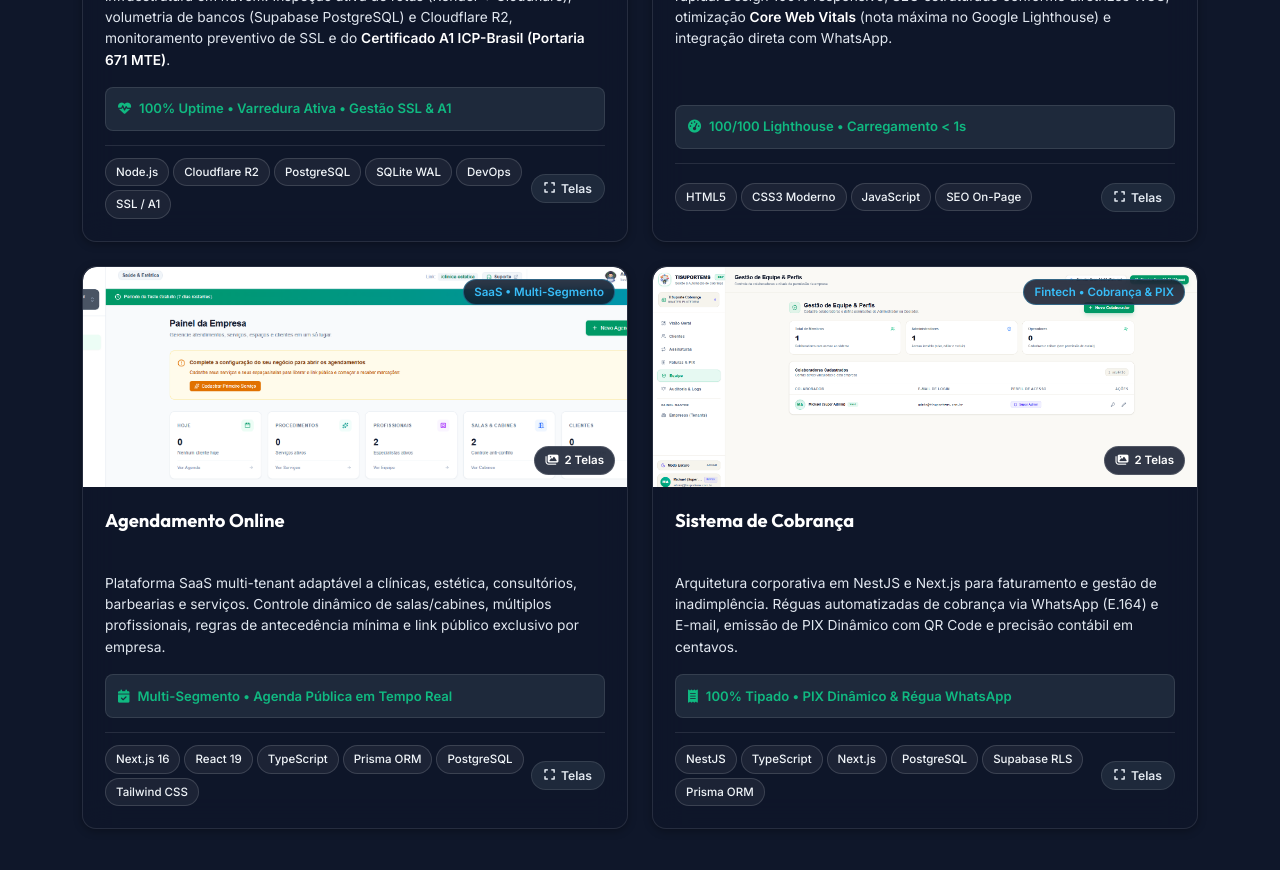
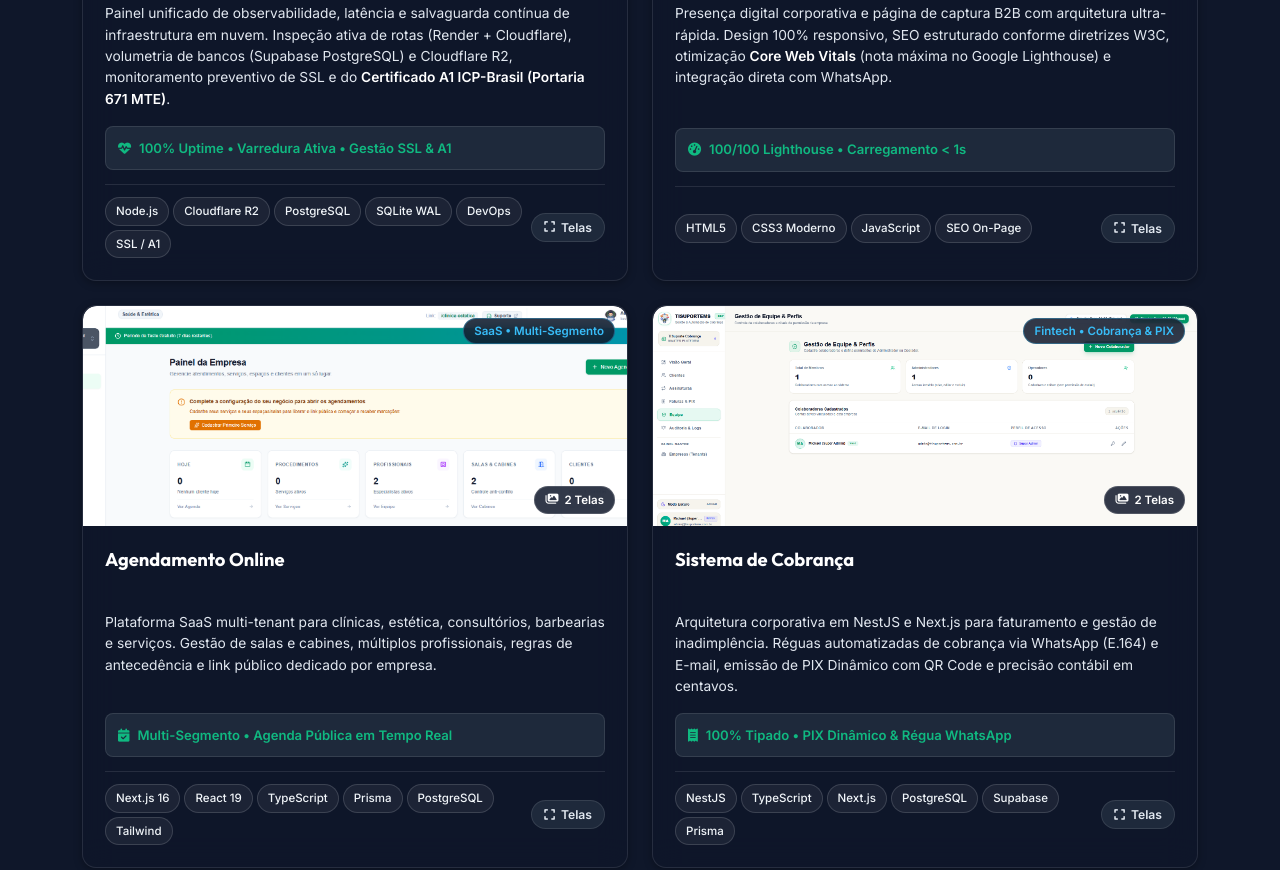
Before and after one commit to mickael-soares/meu-portfolio, a plain HTML site: page index.html in a window 1280 px wide. Shown: the part 3947-4817 px from the top of the page. Drawn offline with nearby package versions, Linux system fonts and the light colour scheme.

Commit message:
feat: align card metrics and add frontend stack to pontosmart

```diff
--- a/css/styles.css
+++ b/css/styles.css
@@ -994,6 +994,7 @@ a {
   line-height: 1.55;
   color: var(--text-muted);
   margin-bottom: 16px;
+  min-height: 72px;
   flex-grow: 1;
 }
 
@@ -1019,7 +1020,7 @@ a {
   justify-content: flex-start;
   border-top: 1px solid var(--border-color);
   padding-top: 12px;
-  min-height: 56px;
+  min-height: 72px;
 }
 
 /* ==========================================================================
--- a/index.html
+++ b/index.html
@@ -351,18 +351,20 @@
             <div class="project-content">
               <h3 class="project-title">PontoSmart - Ponto Eletrônico &amp; IA Facial</h3>
               <p class="project-description">
-                SaaS completo REP-P em conformidade com a <strong>Portaria 671 MTE / LGPD</strong>. Biometria facial no navegador via <strong>TensorFlow/Face-API</strong>, cerca geográfica GPS, PWA Offline-First (IndexedDB), arquitetura <strong>Zero-Polling com Cache RAM (0 ms)</strong> e Cold-Start Proxy no Cloudflare.
+                SaaS REP-P em conformidade com a <strong>Portaria 671 MTE / LGPD</strong> desenvolvido com <strong>React, TypeScript e Tailwind</strong>. IA Facial no navegador via <strong>TensorFlow/Face-API</strong>, cerca geográfica GPS, PWA Offline-First (IndexedDB), arquitetura <strong>Zero-Polling com Cache RAM (0 ms)</strong> e Cold-Start Proxy no Cloudflare.
               </p>
               <div class="project-metrics">
                 <i class="fa-solid fa-bolt"></i> 0 ms latência de leitura • Portaria 671 MTE
               </div>
               <div class="project-footer justify-content-between">
                 <div class="d-flex flex-wrap gap-1">
+                  <span class="mini-pill">React</span>
+                  <span class="mini-pill">TypeScript</span>
+                  <span class="mini-pill">Tailwind</span>
                   <span class="mini-pill">Node.js</span>
                   <span class="mini-pill">PostgreSQL</span>
                   <span class="mini-pill">IA Facial</span>
                   <span class="mini-pill">PWA</span>
-                  <span class="mini-pill">Cloudflare</span>
                 </div>
                 <button type="button" class="btn-gallery-trigger" data-gallery-project="pontosmart" title="Expandir Galeria">
                   <i class="fa-solid fa-expand"></i> Telas
@@ -494,7 +496,7 @@
             <div class="project-content">
               <h3 class="project-title">Agendamento Online</h3>
               <p class="project-description">
-                Plataforma SaaS multi-tenant adaptável a clínicas, estética, consultórios, barbearias e serviços. Controle dinâmico de salas/cabines, múltiplos profissionais, regras de antecedência mínima e link público exclusivo por empresa.
+                Plataforma SaaS multi-tenant para clínicas, estética, consultórios, barbearias e serviços. Gestão de salas e cabines, múltiplos profissionais, regras de antecedência e link público dedicado por empresa.
               </p>
               <div class="project-metrics">
                 <i class="fa-solid fa-calendar-check"></i> Multi-Segmento • Agenda Pública em Tempo Real
@@ -504,9 +506,9 @@
                   <span class="mini-pill">Next.js 16</span>
                   <span class="mini-pill">React 19</span>
                   <span class="mini-pill">TypeScript</span>
-                  <span class="mini-pill">Prisma ORM</span>
+                  <span class="mini-pill">Prisma</span>
                   <span class="mini-pill">PostgreSQL</span>
-                  <span class="mini-pill">Tailwind CSS</span>
+                  <span class="mini-pill">Tailwind</span>
                 </div>
                 <button type="button" class="btn-gallery-trigger" data-gallery-project="agendamento_saas" title="Expandir Galeria">
                   <i class="fa-solid fa-expand"></i> Telas
@@ -542,8 +544,8 @@
                   <span class="mini-pill">TypeScript</span>
                   <span class="mini-pill">Next.js</span>
                   <span class="mini-pill">PostgreSQL</span>
-                  <span class="mini-pill">Supabase RLS</span>
-                  <span class="mini-pill">Prisma ORM</span>
+                  <span class="mini-pill">Supabase</span>
+                  <span class="mini-pill">Prisma</span>
                 </div>
                 <button type="button" class="btn-gallery-trigger" data-gallery-project="cobranca_saas" title="Expandir Galeria">
                   <i class="fa-solid fa-expand"></i> Telas
```
